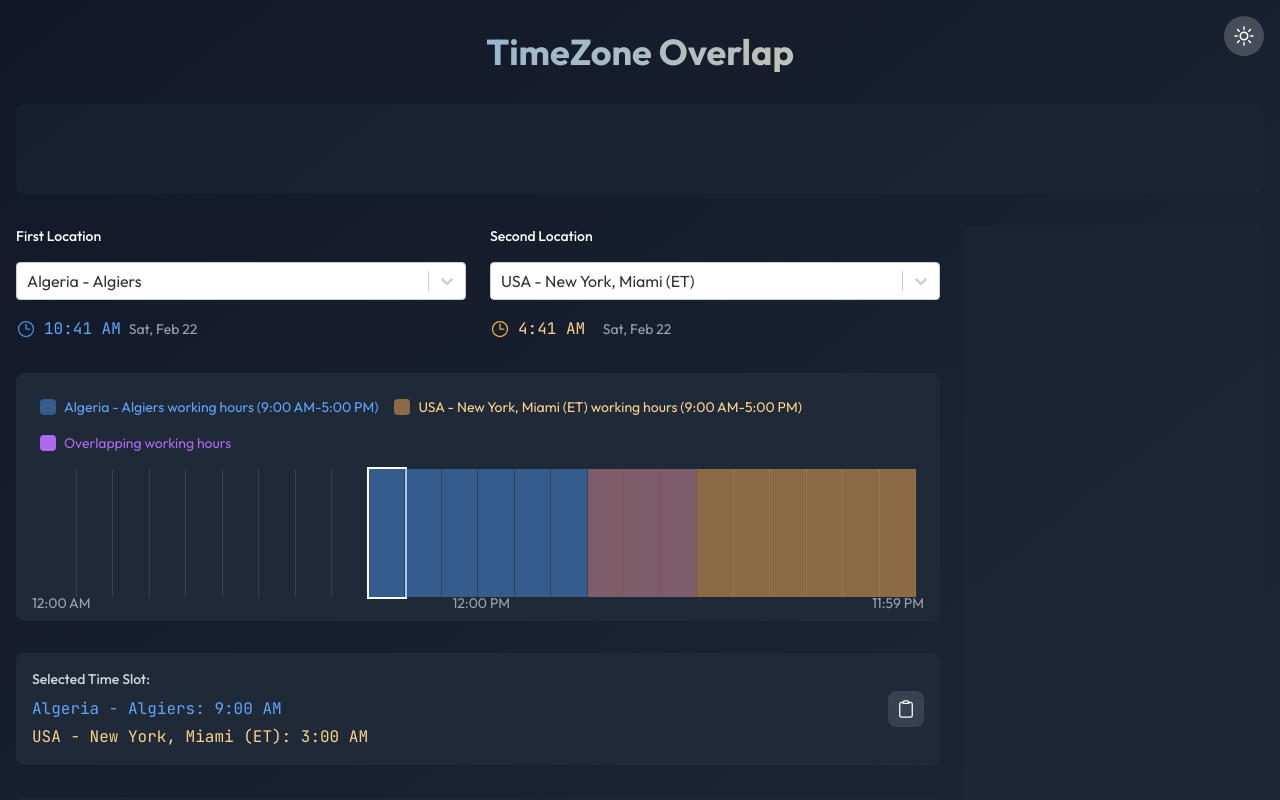
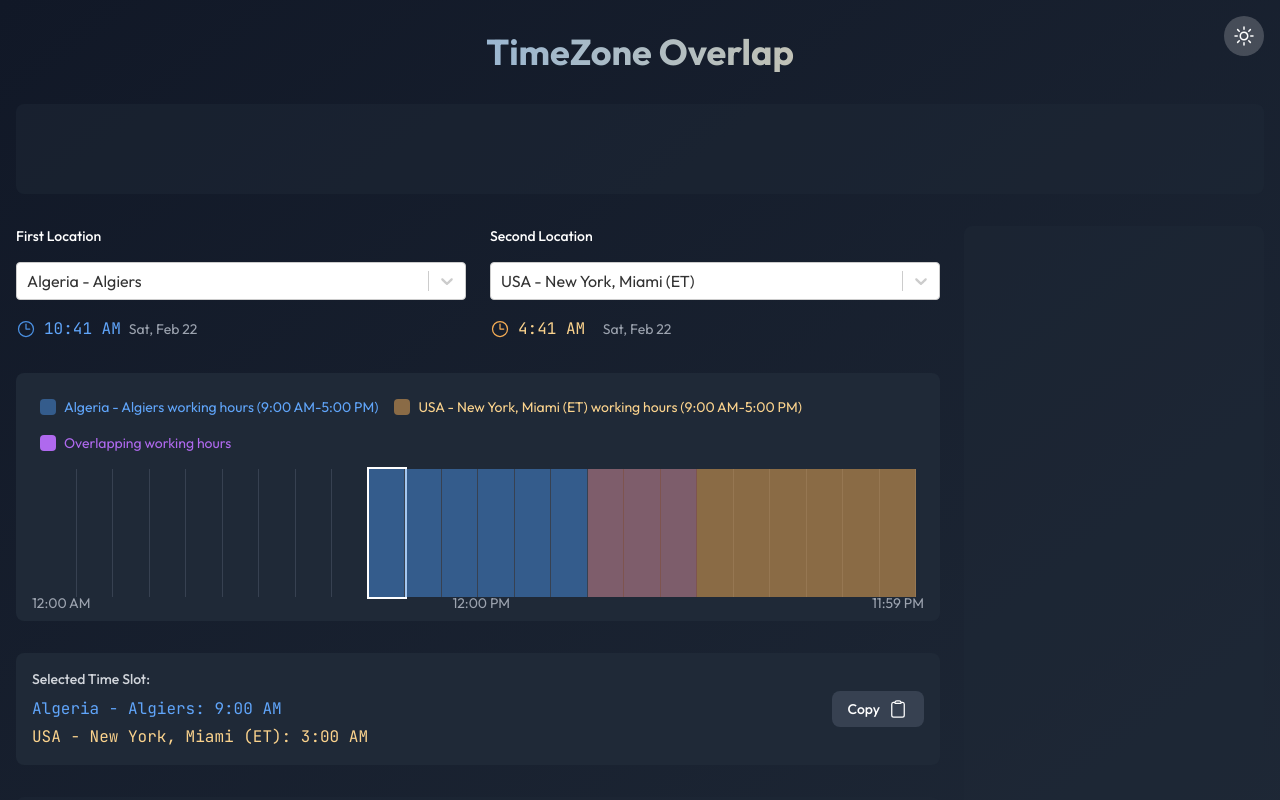
Before and after one commit to penkesiva/timezone-overlap, a Next.js app: page / in a window 1280 px wide. Shown: the top 800 px of the page. Built offline with nearby package versions, Linux system fonts and the light colour scheme; no server answers.

Commit message:
feat: Enhance copy button with text and larger size

```diff
--- a/app/page.tsx
+++ b/app/page.tsx
@@ -423,11 +423,12 @@ ${timezone2.label}: ${selectedTime2.toFormat('h:00 a').padEnd(8, ' ')} (${select
                 </div>
                 <button
                   onClick={copySelectedSlot}
-                  className={`p-2 rounded-lg transition-colors ${
+                  className={`flex items-center space-x-2 px-4 py-2 rounded-lg transition-colors ${
                     slotCopySuccess ? 'bg-green-600 text-white' : 'bg-gray-700 hover:bg-gray-600 text-white dark:text-white'
                   }`}
-                  aria-label="Copy selected time slot"
+                  aria-label={slotCopySuccess ? "Time slot copied" : "Copy selected time slot"}
                 >
+                  <span className="text-sm font-medium">{slotCopySuccess ? 'Copied!' : 'Copy'}</span>
                   {slotCopySuccess ? (
                     <CheckIcon className="h-5 w-5" />
                   ) : (
```
